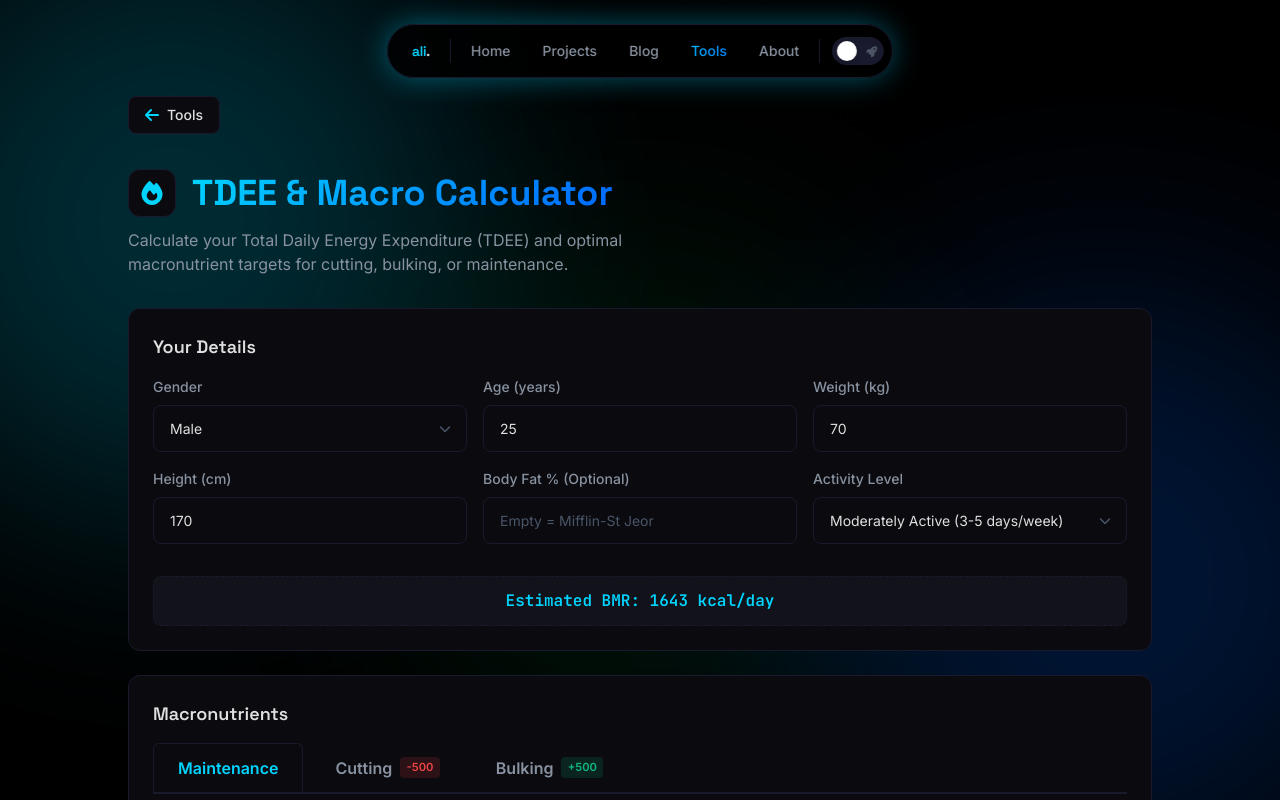
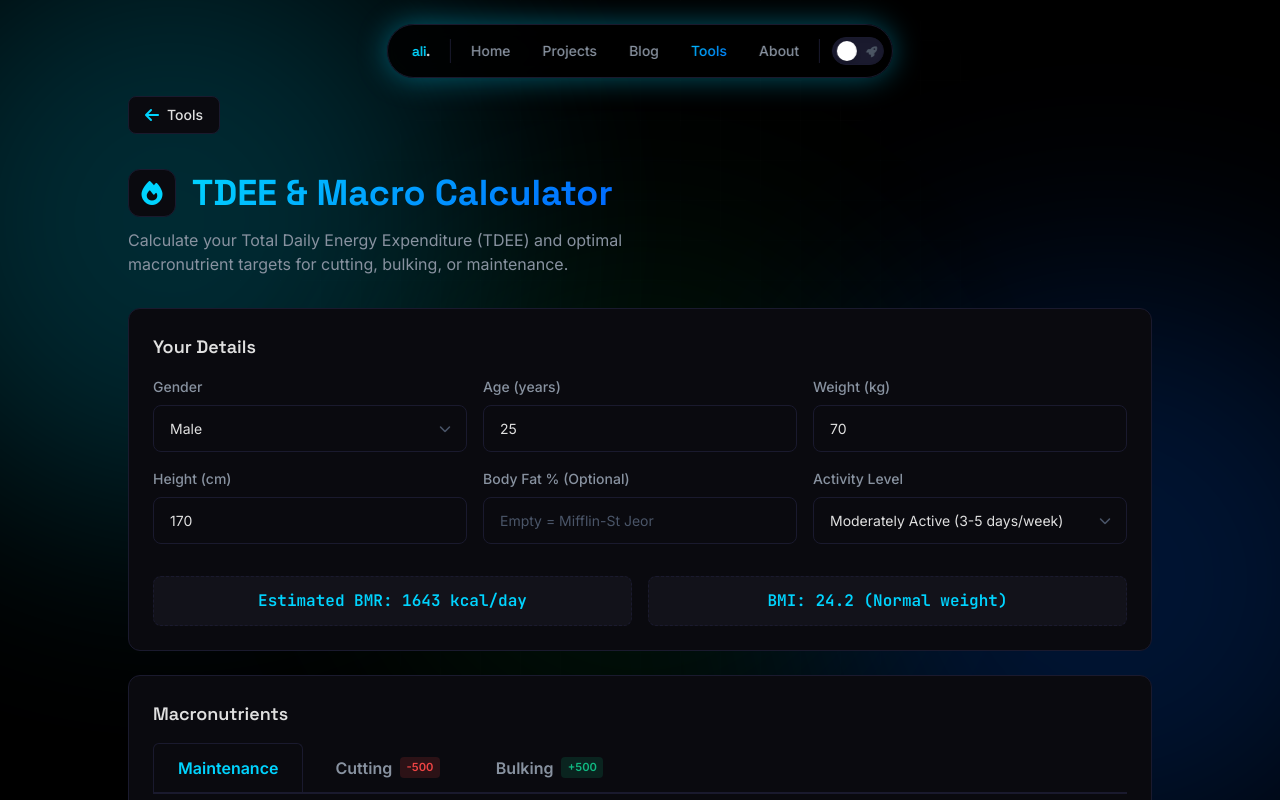
Before and after one commit to aliirsyaadn/website, a SvelteKit app: page /tools/tdee-calculator in a window 1280 px wide. Shown: the top 800 px of the page. Built offline with nearby package versions, Linux system fonts and the light colour scheme.

Commit message:
feat(tools): add BMI calculation and educational metrics section to TDEE calculator

```diff
--- a/src/routes/tools/tdee-calculator/+page.svelte
+++ b/src/routes/tools/tdee-calculator/+page.svelte
@@ -41,6 +41,15 @@
     });
 
     let tdee = $derived(Math.round(bmr * activity));
+
+    let bmi = $derived((weight / ((height / 100) ** 2)).toFixed(1));
+    let bmiCategory = $derived.by(() => {
+        const val = parseFloat(bmi);
+        if (val < 18.5) return 'Underweight';
+        if (val >= 18.5 && val < 25) return 'Normal weight';
+        if (val >= 25 && val < 30) return 'Overweight';
+        return 'Obesity';
+    });
 
     let targetCalories = $derived.by(() => {
         if (activeGoal === 'cutting') return tdee - 500;
@@ -89,8 +98,13 @@
                 Using Katch-McArdle equation for enhanced precision based on your Lean Body Mass.
             </div>
         {/if}
-        <div class="mt-4 text-[var(--accent)] font-semibold font-mono text-center bmr-banner">
-            Estimated BMR: {bmr} kcal/day
+        <div class="mt-4 grid grid-cols-1 sm:grid-cols-2 gap-4">
+            <div class="text-[var(--accent)] font-semibold font-mono text-center bmr-banner">
+                Estimated BMR: {bmr} kcal/day
+            </div>
+            <div class="text-[var(--accent)] font-semibold font-mono text-center bmr-banner">
+                BMI: {bmi} ({bmiCategory})
+            </div>
         </div>
     </ToolSection>
 
@@ -217,6 +231,46 @@
                     </div>
                 </div>
             {/each}
+        </div>
+    </ToolSection>
+
+    <!-- Educational Info -->
+    <ToolSection title="Understanding Your Metrics">
+        <div class="space-y-6 text-[var(--text-secondary)] leading-relaxed text-sm md:text-base">
+            <div>
+                <h4 class="text-[var(--text-primary)] font-semibold mb-1">Basal Metabolic Rate (BMR)</h4>
+                <p>Your BMR is the number of calories your body needs to accomplish its most basic (basal) life-sustaining functions if you rested all day. We use the <strong>Mifflin-St Jeor</strong> equation by default, or the <strong>Katch-McArdle</strong> formula if you provide your Body Fat Percentage.</p>
+            </div>
+            <div>
+                <h4 class="text-[var(--text-primary)] font-semibold mb-1">Total Daily Energy Expenditure (TDEE)</h4>
+                <p>Your TDEE is an estimation of how many calories you burn per day when exercise and daily activity are taken into account. It is calculated by multiplying your BMR by your Activity Level multiplier.</p>
+            </div>
+            <div>
+                <h4 class="text-[var(--text-primary)] font-semibold mb-3">Body Mass Index (BMI) & Categories</h4>
+                <p class="mb-3">BMI is a simple index of weight-for-height that is commonly used to classify underweight, overweight, and obesity in adults. The World Health Organization (WHO) defines the following categories:</p>
+                <div class="bg-[var(--bg-tertiary)] border border-[var(--border)] rounded-md overflow-hidden text-sm">
+                    <div class="grid grid-cols-2 p-3 border-b border-[var(--border)] bg-[var(--bg-secondary)] font-semibold text-[var(--text-primary)]">
+                        <div>Category</div>
+                        <div>BMI Range</div>
+                    </div>
+                    <div class="grid grid-cols-2 p-3 border-b border-[var(--border)]">
+                        <div class="text-blue-400 font-medium">Underweight</div>
+                        <div>Below 18.5</div>
+                    </div>
+                    <div class="grid grid-cols-2 p-3 border-b border-[var(--border)]">
+                        <div class="text-green-500 font-medium">Normal weight</div>
+                        <div>18.5 &ndash; 24.9</div>
+                    </div>
+                    <div class="grid grid-cols-2 p-3 border-b border-[var(--border)]">
+                        <div class="text-amber-500 font-medium">Overweight</div>
+                        <div>25.0 &ndash; 29.9</div>
+                    </div>
+                    <div class="grid grid-cols-2 p-3">
+                        <div class="text-red-500 font-medium">Obesity</div>
+                        <div>30.0 and above</div>
+                    </div>
+                </div>
+            </div>
         </div>
     </ToolSection>
 
```
